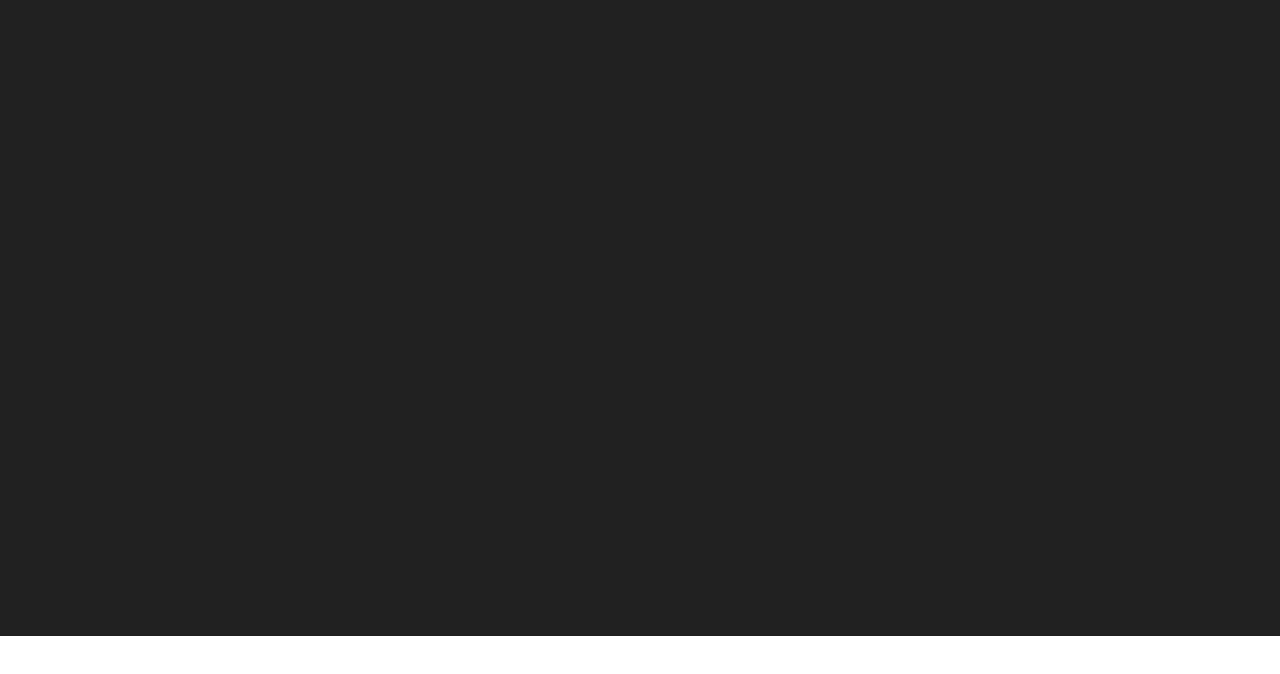
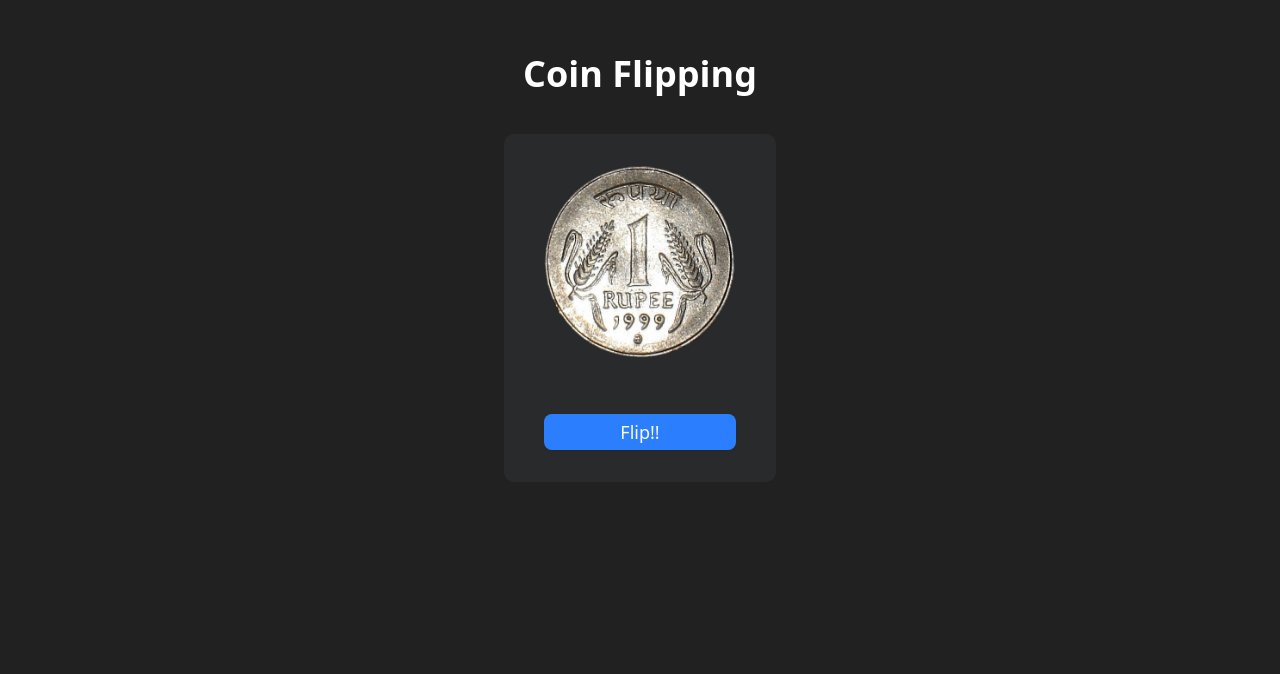
Before and after one commit to khushi28p/reactProjects, a React (Vite) app: page /flip-coin in a window 1280 px wide. Before the commit this address had no page. Shown: the part 164-838 px from the top of the page. Before the commit the page ends 800 px from the top, so only its background shows below. Built offline with nearby package versions, Linux system fonts and the light colour scheme.

Commit message:
coin flip added

```diff
--- a/src/App.css
+++ b/src/App.css
@@ -138,7 +138,20 @@
     }
   }
 
+  @keyframes flip{
+    0% {
+      transform: rotateX(0deg);
+    }
+    50% {
+      transform: rotateX(180deg);
+    }
+  }
+
   .animate-shake {
     animation: shake 0.5s ease-in-out;
   }
+
+  .animate-flip {
+    animation: flip 1s ease-in-out;
+  }
 }
--- a/src/App.jsx
+++ b/src/App.jsx
@@ -10,6 +10,7 @@ import DiceRolling from './components/DiceRolling'
 import RockPaperScissor from './components/RockPaperScissor'
 import TodoList from './components/TodoList'
 import QuizApp from './components/QuizApp'
+import CoinFlipping from './components/CoinFlipping'
 
 const App = () => {
   return (
@@ -24,6 +25,7 @@ const App = () => {
         <Route path='/roll-dice' element={<DiceRolling/>} />
         <Route path="/todo-list" element={<TodoList />} />
         <Route path='/take-quiz' element={<QuizApp />} />
+        <Route path='/flip-coin' element={<CoinFlipping />} />
       </Routes>
     </div>
   )
--- /dev/null
+++ b/src/components/CoinFlipping.jsx
@@ -0,0 +1,49 @@
+import React, { useState } from 'react'
+import { Button } from '@/components/ui/button';
+
+const CoinFlipping = () => {
+    const coinSides = [
+        {
+            side: 'Heads',
+            imgSrc: '/coin_head.png'
+        },
+        {
+            side: 'Tails',
+            imgSrc: '/coin_tail.png'
+        }
+    ];
+
+    const [flipSide, setFlipSide] = useState(coinSides[1].imgSrc);
+    const [flipping, setFlipping] = useState(false);
+
+    const flipCoin = () => {
+        if(flipping) return ;
+
+        setFlipping(true);
+
+        setTimeout(() => {
+            const randomIndex = Math.floor(Math.random() * coinSides.length);
+            setFlipSide(coinSides[randomIndex].imgSrc);
+            setFlipping(false);
+        }, 1000);
+
+
+    }
+
+  return (
+    <div className='flex flex-col justify-center items-center w-full min-h-screen py-8 text-white gap-10'>
+      <h1 className='text-4xl font-bold'>Coin Flipping</h1>
+      <div className='flex flex-col gap-14 bg-gray-500/10 px-10 py-8 rounded-lg'>
+        <div className={`size-48 transition-transform duration-1000 ${flipping ? 'animate-flip' : ''}`}>
+            <img src={flipSide} alt="coin" className='size-full' />
+        </div>
+
+        <Button onClick={() => flipCoin()} className='text-lg bg-blue-500 hover:bg-blue-600 disabled:opacity-50' disabled={flipping}>
+            {flipping ? "Flipping" : "Flip!!"}
+            </Button>
+      </div>
+    </div>
+  )
+}
+
+export default CoinFlipping
```
Also changed, not shown: public/coin_head.png (added), public/coin_tail.png (added).
